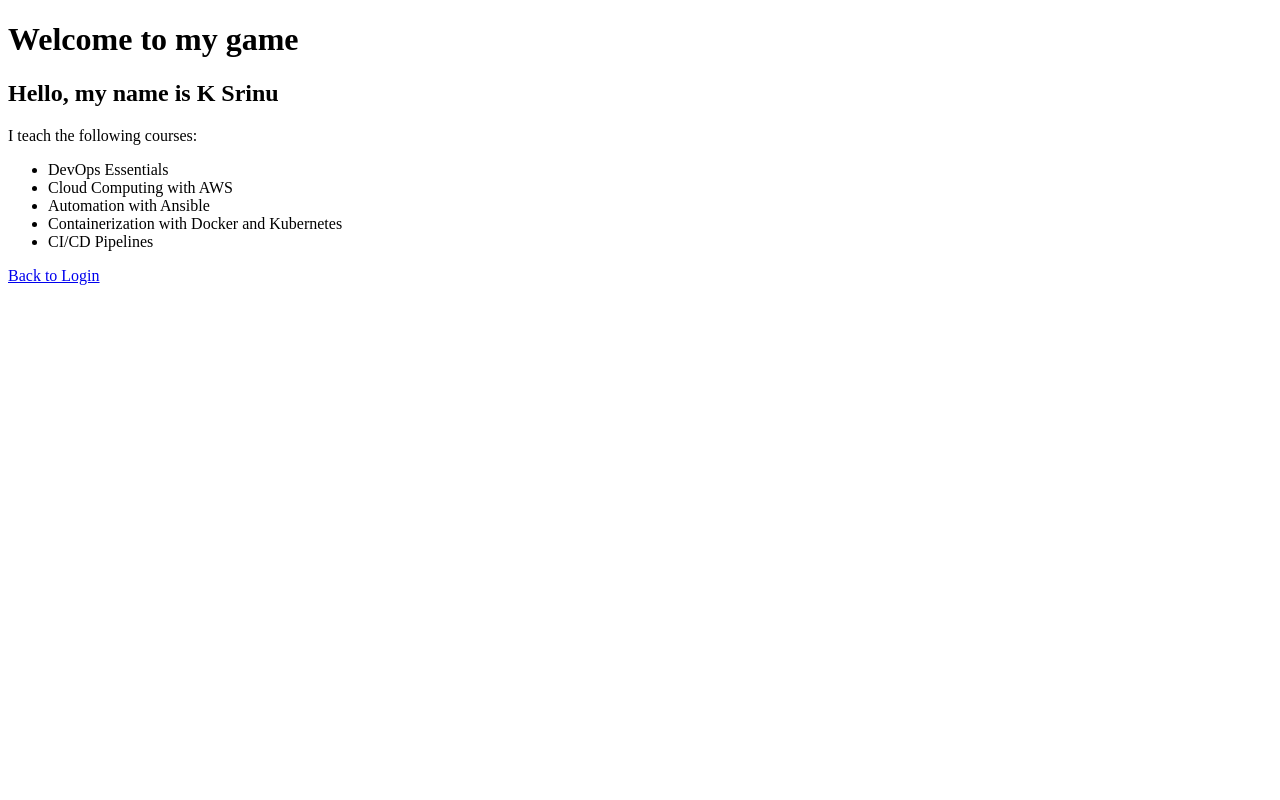
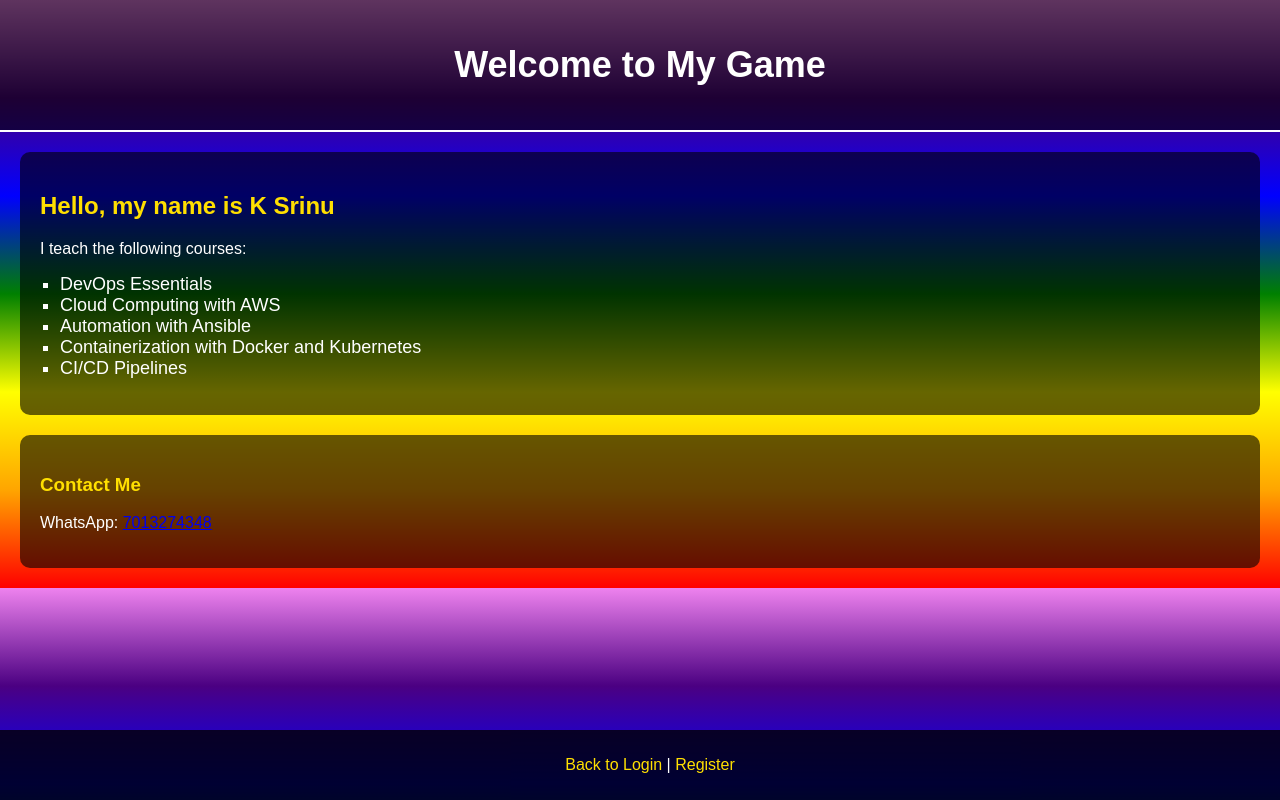
Before and after one commit to balu2422/project-1, a plain HTML site: page index.html in a window 1280 px wide. Drawn offline with Linux system fonts and the light colour scheme.

Commit message:
updated more files

```diff
--- a/index.html
+++ b/index.html
@@ -8,7 +8,7 @@
 </head>
 <body>
     <header>
-        <h1>Welcome to my game </h1>
+        <h1>Welcome to My Game</h1>
     </header>
 
     <section>
@@ -23,8 +23,13 @@
         </ul>
     </section>
 
+    <section id="contact">
+        <h3>Contact Me</h3>
+        <p>WhatsApp: <a href="https://wa.me/7013274348" target="_blank">7013274348</a></p>
+    </section>
+
     <footer>
-        <p><a href="login.html">Back to Login</a></p>
+        <p><a href="login.html">Back to Login</a> | <a href="register.html">Register</a></p>
     </footer>
 </body>
 </html>
--- /dev/null
+++ b/style.css
@@ -0,0 +1,60 @@
+/* General Styles */
+body {
+    font-family: Arial, sans-serif;
+    margin: 0;
+    padding: 0;
+    background: linear-gradient(to bottom, violet, indigo, blue, green, yellow, orange, red);
+    color: #fff;
+}
+
+/* Header */
+header {
+    text-align: center;
+    padding: 20px;
+    background: rgba(0, 0, 0, 0.6);
+    border-bottom: 2px solid #fff;
+}
+
+header h1 {
+    font-size: 36px;
+}
+
+/* Section */
+section {
+    margin: 20px;
+    padding: 20px;
+    background: rgba(0, 0, 0, 0.6);
+    border-radius: 10px;
+}
+
+section h2, section h3 {
+    color: #ffdf00;
+}
+
+ul {
+    list-style-type: square;
+    padding-left: 20px;
+}
+
+ul li {
+    font-size: 18px;
+}
+
+/* Footer */
+footer {
+    text-align: center;
+    padding: 10px;
+    background: rgba(0, 0, 0, 0.8);
+    position: fixed;
+    bottom: 0;
+    width: 100%;
+}
+
+footer a {
+    color: #ffdf00;
+    text-decoration: none;
+}
+
+footer a:hover {
+    text-decoration: underline;
+}
```
Also changed, not shown: login.html (added, +30 -0 lines), register.html (added, +36 -0 lines).
